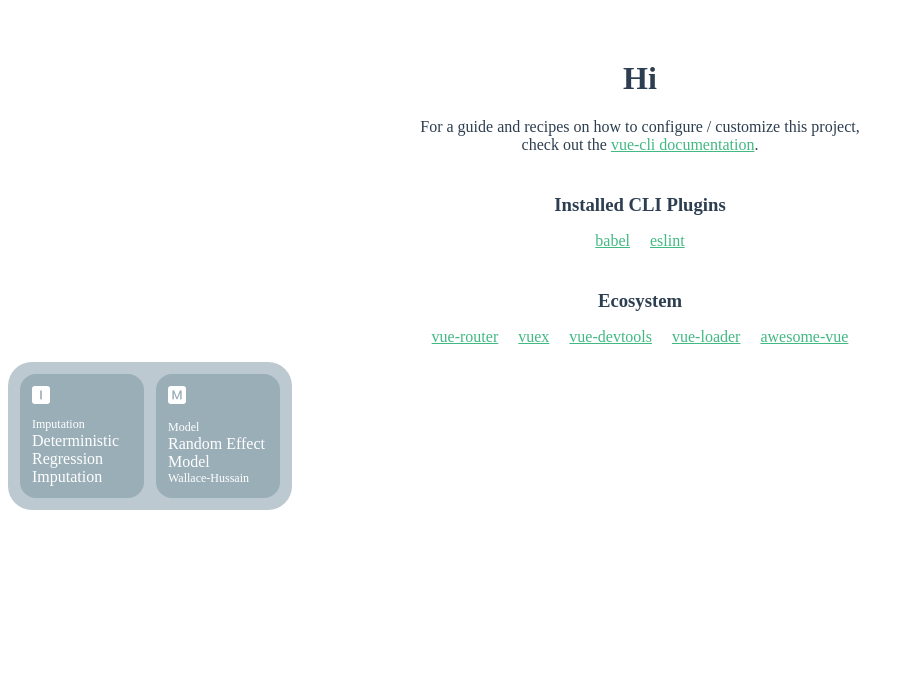
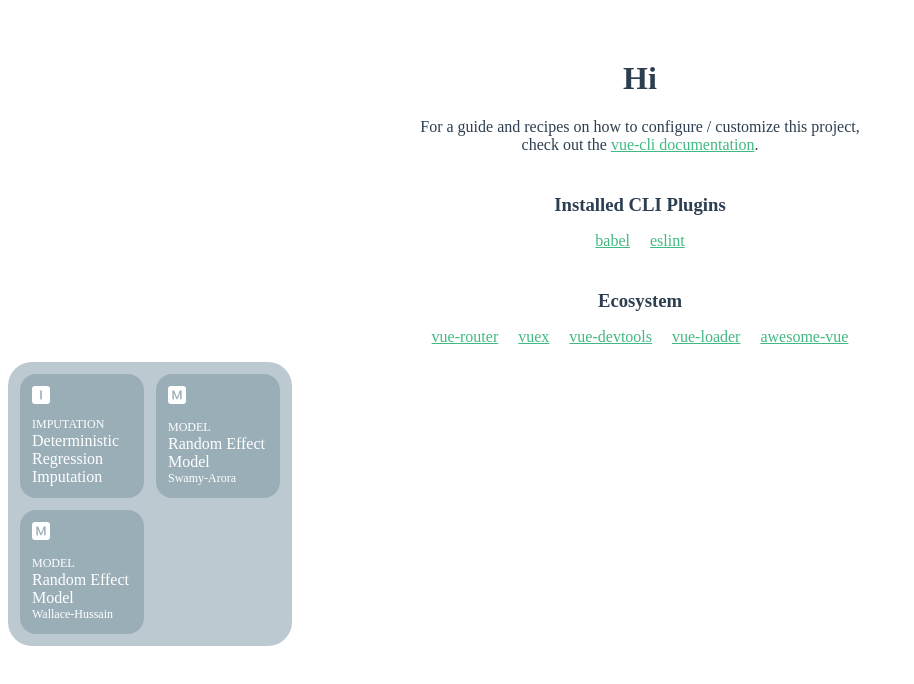
Before and after one commit to fillbert123/rainfall, a Vue app: page / in a window 1280 px wide. Shown: the top 684 px of the page, without its empty margins (0-914 px from the left). Built offline with nearby package versions, Linux system fonts and the light colour scheme; a web font is replaced by a local one.

Commit message:
AnalysisList added

```diff
--- a/src/components/AnalysisList.vue
+++ b/src/components/AnalysisList.vue
@@ -3,14 +3,22 @@
     <div class="data__list">
       <img src="@/assets/icons/imputation.svg" alt="" class="data__list__icon">
       <div class="data__list__text">
-        <div class="data__list__text__tag">Imputation</div>
+        <div class="data__list__text__tag">IMPUTATION</div>
         <div class="data__list__text__label">Deterministic Regression Imputation</div>
       </div>
     </div>
     <div class="data__list">
       <img src="@/assets/icons/model.svg" alt="" class="data__list__icon">
       <div class="data__list__text">
-        <div class="data__list__text__tag">Model</div>
+        <div class="data__list__text__tag">MODEL</div>
+        <div class="data__list__text__label">Random Effect Model</div>
+        <div class="data__list__text__desc">Swamy-Arora</div>
+      </div>
+    </div>
+    <div class="data__list">
+      <img src="@/assets/icons/model.svg" alt="" class="data__list__icon">
+      <div class="data__list__text">
+        <div class="data__list__text__tag">MODEL</div>
         <div class="data__list__text__label">Random Effect Model</div>
         <div class="data__list__text__desc">Wallace-Hussain</div>
       </div>
@@ -20,19 +28,24 @@
 
 <script>
 export default {
-  name: 'analysisList'
+  name: 'analysisList',
+  filters: {
+    uppercase (text) {
+      return text.toUpperCase()
+    }
+  }
 }
 </script>
 
 <style lang="scss" scoped>
 .data {
-  padding-inline-end: 12px;
   padding-block-end: 12px;
-  width: fit-content;
+  width: 284px;
   border-radius: 24px;
   background-color: var(--light_tr);
   display: flex;
   flex-direction: row;
+  flex-wrap: wrap;
   &__list {
     margin-inline-start: 12px;
     margin-block-start: 12px;
```
